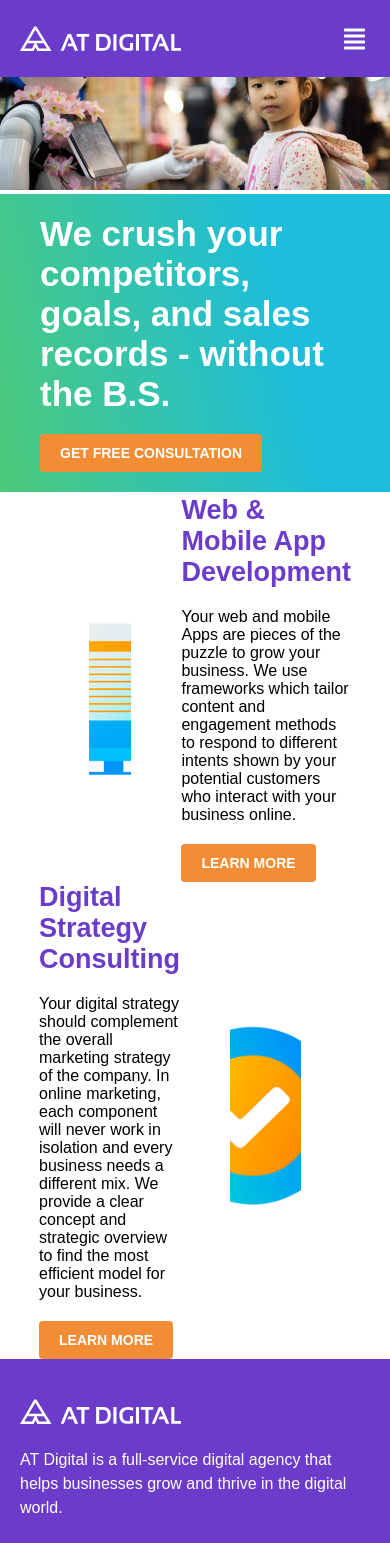
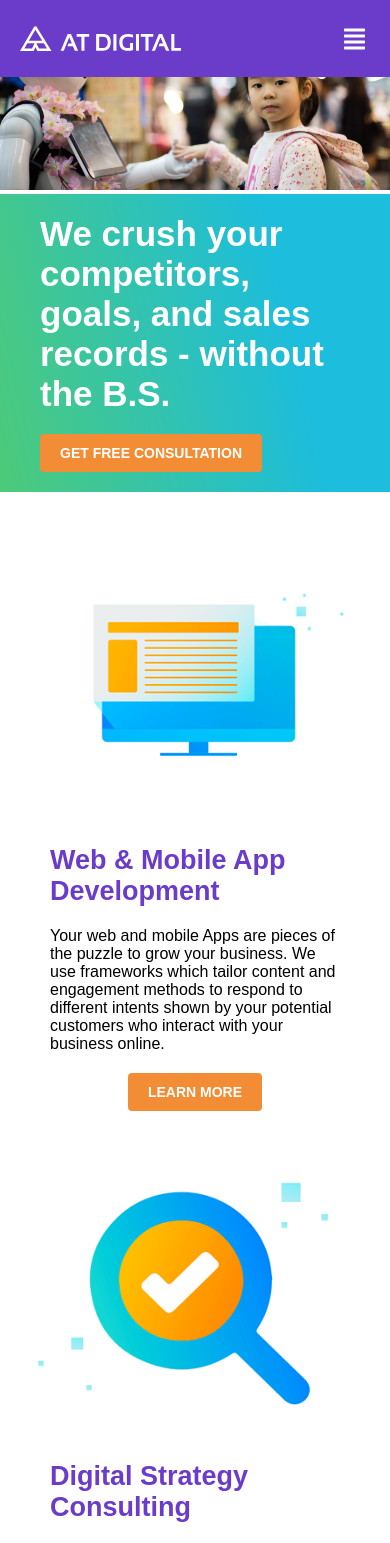
Before and after one commit to ushanchamod/AT_Digital, a React (Vite) app: page / in a window 390 px wide. Shown: the top 1543 px of the page. Built offline with nearby package versions, Linux system fonts and the light colour scheme.

Commit message:
Fix responsive error in home page

```diff
--- a/src/App.css
+++ b/src/App.css
@@ -11,6 +11,7 @@ button {
     line-height: 100%;
     text-transform: uppercase;
     transition: all 0.1s ease-in-out;
+    width: fit-content;
 }
 
 button:hover {
--- a/src/pages/home/Content.jsx
+++ b/src/pages/home/Content.jsx
@@ -44,7 +44,9 @@ const Card = ({title, phase, button_title, img}) => {
             <div className="card_content">
                 <h2>{title}</h2>
                 <p>{phase}</p>
-                <Button title={button_title} />
+                <div styleName='btn'>
+                    <Button title={button_title} />
+                </div>
             </div>
         </div>
     )
--- a/src/pages/home/home.scss
+++ b/src/pages/home/home.scss
@@ -1,7 +1,5 @@
 #home{
-    // margin-top: 77px;
     height: fit-content;
-    // height: calc(100vh - 77px);
     overflow: hidden;
 
     .banner{
@@ -43,28 +41,35 @@
 
     #home-content{
         margin-top: 1vw;
+        box-sizing: border-box;
         .card{
             display: flex;
             align-items: center;
             justify-content: space-between;
             width: 80%;
             margin: 0 auto;
+            box-sizing: border-box;
 
             .image{
-                width: 350px;
-                height: 350px;
+                display: flex;
+                width: fit-content;
+                height: fit-content;
                 overflow: hidden;
                 padding: 0 50px;
+                align-items: center;
+                justify-content: center;
+                box-sizing: border-box;
 
                 img{
-                    width: 100%;
-                    height: 100%;
+                    width: 350px;
+                    height: 350px;;
                     object-fit: cover;
                 }
             }
 
             .card_content{
                 width: 414px;
+                box-sizing: border-box;
                 h2{
                     font-family: var(--primary-font);
                     font-weight: 500;
@@ -82,6 +87,7 @@
                     color: var(--home-text-color-secondary);
                     font-weight: 400;
                     margin-bottom: 20px;
+                    box-sizing: border-box;
 
                 }
             }
@@ -103,5 +109,35 @@
                 margin: 0;
             }
         }
+
+        #home-content{
+            .card{
+                width: 90%;
+            }
+        }
+    }
+    @media screen and (max-width: 668px){
+        #home-content{
+            .card{
+                width: 100%;
+                flex-direction: column;
+                padding: 0 50px;
+
+                .card_content{
+                    width: 100%;
+
+                    button{
+                        margin: 0 auto;
+                        display: grid;
+                    }
+                }
+
+                &:nth-child(even){
+                    flex-direction: row;
+                    flex-direction: column;
+
+                }
+            }
+        }
     }
 }
```
